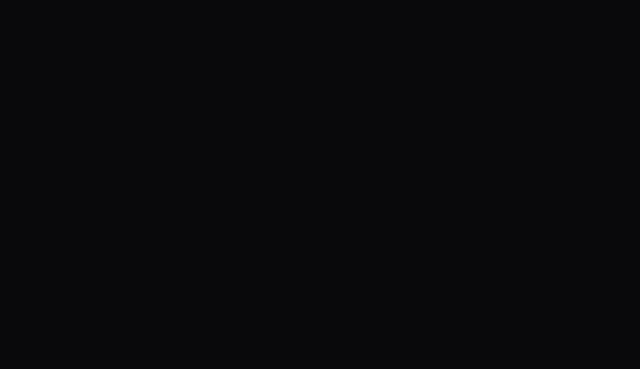
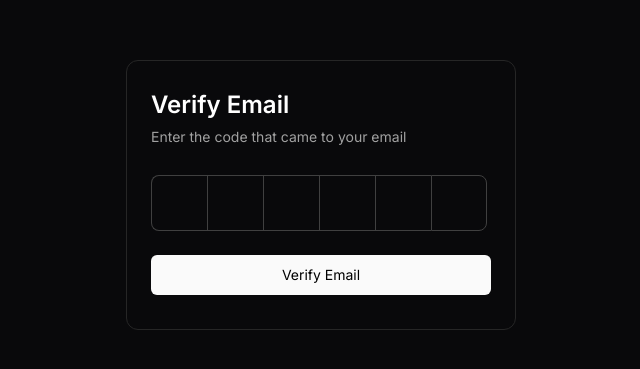
Before and after one commit to AlexWeb-AM/code.dev, a React (Vite) app: page /otp-code-verify in a window 1280 px wide. Before the commit this address had no page. Shown: the part 205-574 px from the top of the page, without its empty margins (319-959 px from the left). Built offline with nearby package versions, Linux system fonts and the light colour scheme.

Commit message:
Create Otp Code Component

```diff
--- a/src/App.tsx
+++ b/src/App.tsx
@@ -2,6 +2,7 @@ import { BrowserRouter as Router,Routes,Route } from "react-router"
 import { Login } from "./pages/Login"
 import { Register } from "./pages/Register"
 import { ResetPassword } from "./pages/ResetPassword"
+import { OtpCode } from "./pages/OtpCode"
 
 export const App = () => {
   return (
@@ -11,6 +12,7 @@ export const App = () => {
         <Route path="/" element={<Login />} />
         <Route path="/register" element={<Register />} />
         <Route path="/reset-password" element={<ResetPassword />} />
+        <Route path="/otp-code-verify" element={<OtpCode />} />
       </Routes>
     </>
     </Router>
--- a/src/components/OtpCodeComponent.tsx
+++ b/src/components/OtpCodeComponent.tsx
@@ -1,6 +1,64 @@
+import { useEffect, useRef, useState } from "react";
 
 export const OtpCodeComponent = () => {
-  return (
-    <div>OtpCodeComponent</div>
-  )
-}
+    const [otp, setOtp] = useState<string[]>(Array(6).fill(""));
+    const inputRefs = useRef<HTMLInputElement[]>([]);
+
+    useEffect(() => {
+        inputRefs.current[0]?.focus();
+    }, []);
+
+    const handleChange = (index: number, value: string) => {
+        if (!/^\d?$/.test(value)) return;
+
+        const newOtp = [...otp];
+        newOtp[index] = value;
+        setOtp(newOtp);
+
+        if (value && index < otp.length - 1) {
+            inputRefs.current[index + 1]?.focus();
+        }
+    };
+
+    const handleKeyDown = (index: number, e: React.KeyboardEvent<HTMLInputElement>) => {
+        if (e.key === "Backspace") {
+            if (!otp[index] && index > 0) {
+                inputRefs.current[index - 1]?.focus();
+            }
+
+            const newOtp = [...otp];
+            newOtp[index] = "";
+            setOtp(newOtp);
+        }
+    };
+
+    return (
+        <div className="w-[390px] h-[270px] border-[1.5px] rounded-xl pl-6 border-neutral-800">
+            <h3 className="text-white text-2xl font-semibold mt-7">Verify Email</h3>
+            <p className="mt-1.5 text-neutral-400 text-sm">Enter the code that came to your email</p>
+
+            <div className="flex flex-col gap-6 mt-7">
+                <div className="flex inputs_div ">
+                    {otp.map((digit, index) => (
+                        <input
+                            key={index}
+                            type="text"
+                            maxLength={1}
+                            value={digit}
+                            onChange={(e) => handleChange(index, e.target.value)}
+                            onKeyDown={(e) => handleKeyDown(index, e)}
+                            ref={(el) => {
+                                if (el) inputRefs.current[index] = el;
+                            }}
+                            className=" first:rounded-tl-lg first:rounded-bl-lg last:rounded-tr-lg last:rounded-br-lg w-14 h-14 text-lg border-neutral-700 border-1 text-center focus-visible:outline-none"
+                        />
+                    ))}
+                </div>
+
+                <button className="bg-neutral-50 text-sm cursor-pointer text-black w-[340px] h-10 rounded-md transition-opacity hover:opacity-80">
+                    Verify Email
+                </button>
+            </div>
+        </div>
+    );
+};
--- a/src/index.css
+++ b/src/index.css
@@ -10,3 +10,7 @@ body {
 input,label,.forgot-password,.div_signup_text {
     font-family: 'Geist',sans-serif;
 }
+
+.inputs_div input:not(:last-child) {
+    border-right: 1px;
+}
--- a/src/pages/OtpCode.tsx
+++ b/src/pages/OtpCode.tsx
@@ -2,7 +2,7 @@ import { OtpCodeComponent } from '../components/OtpCodeComponent'
 
 export const OtpCode = () => {
   return (
-    <div>
+    <div className='flex justify-center h-screen items-center'>
         <OtpCodeComponent />
     </div>
   )
```
